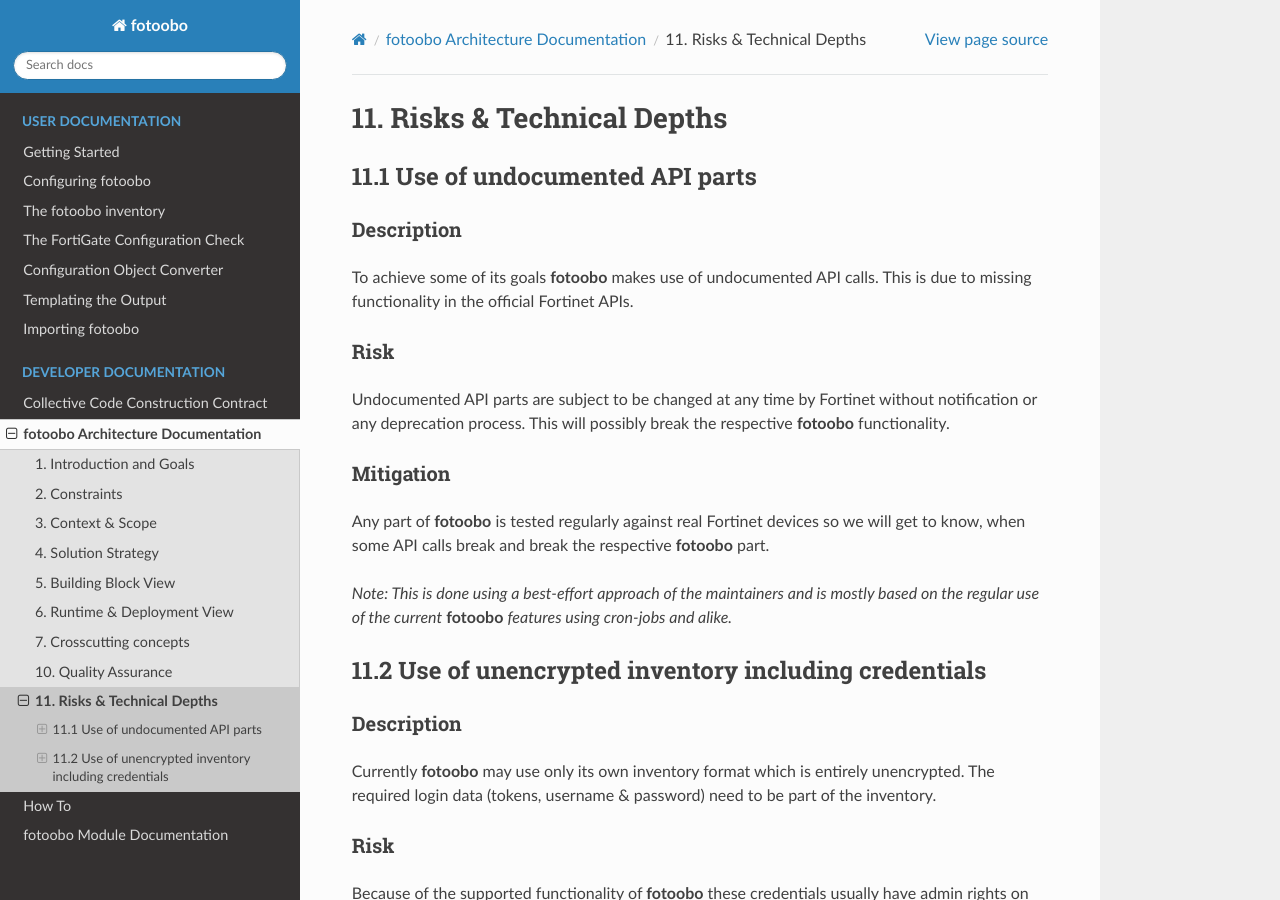
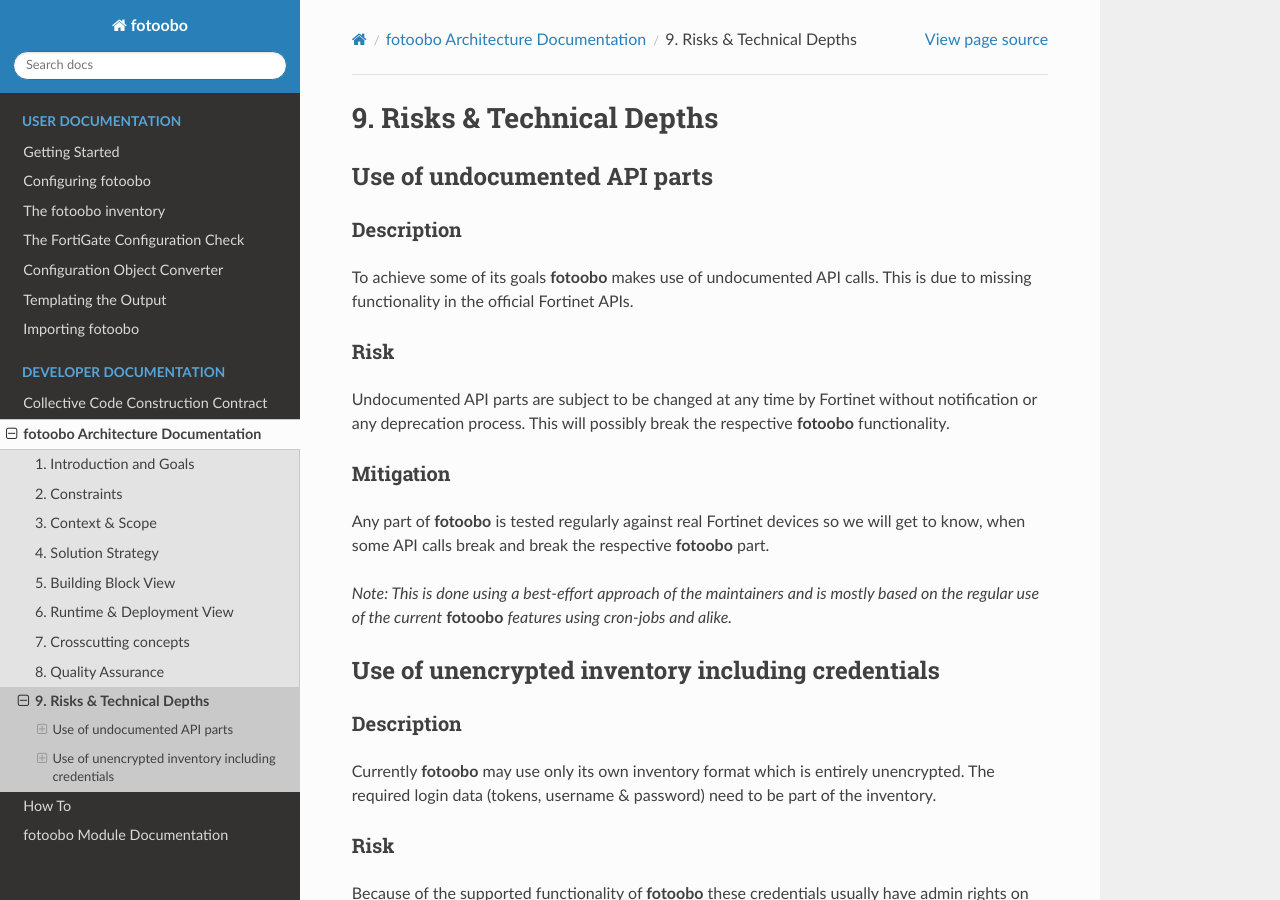
Before and after one commit to migros/fotoobo, a Sphinx documentation site: the page built from docs/source/developer/architecture/9_risks_technical_depths.rst, in a window 1280 px wide and 900 px high. Built offline with Sphinx 7.4.7 and the Read the Docs theme 2.0.0, drawn with Linux system fonts in a browser that asks for light colours.

```diff
--- a/docs/source/developer/architecture/5_building_block_view.rst
+++ b/docs/source/developer/architecture/5_building_block_view.rst
@@ -10,7 +10,7 @@
 Package structure
 -----------------
 
-The package structure describes the internal structure of fotoobo
+The package structure describes the internal structure of **fotoobo**.
 
 .. image:: diagrams/package_structure.drawio.svg
   :width: 100%
--- a/docs/source/developer/architecture/8_quality_requirements.rst
+++ b/docs/source/developer/architecture/8_quality_requirements.rst
@@ -2,7 +2,7 @@
 
 .. _QualityAssurance:
 
-10. Quality Assurance
+8. Quality Assurance
 =====================
 
 Since most Fortinet products are security devices the stability and reliability of those devices is
@@ -70,7 +70,7 @@ enforced by the repository settings.
 Extensive Documentation
 ^^^^^^^^^^^^^^^^^^^^^^^
 
-Part of the **usability** goal is to not only have a simple to use user interface but also a well
+Part of the usability goal is to not only have a simple to use user interface but also a well
 understandable documentation.
 
 Every new user is encouraged to give us feedback where possible problems were and how we could
--- a/docs/source/developer/architecture/9_risks_technical_depths.rst
+++ b/docs/source/developer/architecture/9_risks_technical_depths.rst
@@ -2,11 +2,11 @@
 
 .. _RisksTechnicalDepths:
 
-11. Risks & Technical Depths
+9. Risks & Technical Depths
 ============================
 
-11.1 Use of undocumented API parts
-----------------------------------
+Use of undocumented API parts
+-----------------------------
 
 Description
 ^^^^^^^^^^^
@@ -30,8 +30,8 @@ when some API calls break and break the respective **fotoobo** part.
 regular use of the current* **fotoobo** *features using cron-jobs and alike.*
 
 
-11.2 Use of unencrypted inventory including credentials
--------------------------------------------------------
+Use of unencrypted inventory including credentials
+--------------------------------------------------
 
 Description
 ^^^^^^^^^^^
```
